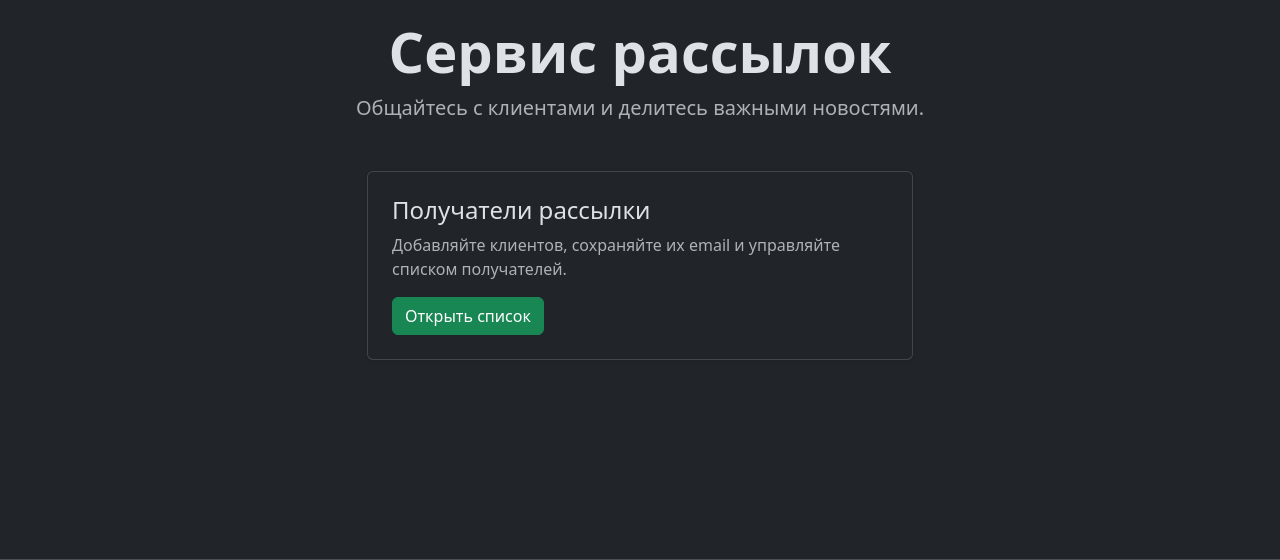
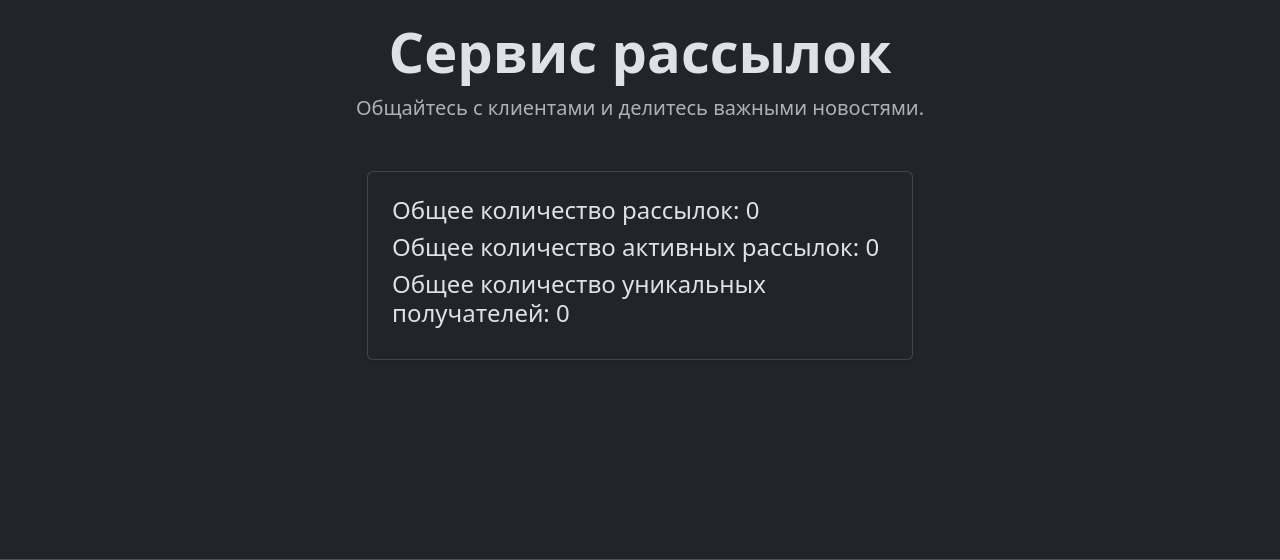
Before and after one commit to VTokyoGhoulV/DjangoCoursework, a Django app: page / in a window 1280 px wide. Shown: the part 147-707 px from the top of the page. Run offline with Django 5.2, Linux system fonts and the light colour scheme; data that the repository does not hold is empty.

Commit message:
feat: show mailing statistics on home page

```diff
--- a/config/templates/home.html
+++ b/config/templates/home.html
@@ -12,10 +12,9 @@
     <div class="col-md-8 col-lg-6">
         <div class="card shadow-sm">
             <div class="card-body p-4">
-                <h2 class="h4">Получатели рассылки</h2>
-                <p class="text-body-secondary">Добавляйте клиентов, сохраняйте их email и управляйте списком
-                    получателей.</p>
-                <a class="btn btn-success" href="{% url 'list_recipients' %}">Открыть список</a>
+                <p class="h4">Общее количество рассылок: {{ total_mailings }}</p>
+                <p class="h4">Общее количество активных рассылок: {{ active_mailers }}</p>
+                <p class="h4">Общее количество уникальных получателей: {{ total_recipients }}</p>
             </div>
         </div>
     </div>
--- a/config/views.py
+++ b/config/views.py
@@ -1,5 +1,22 @@
 from django.shortcuts import render
+from django.utils import timezone
+
+from mailer.models import Mailer, Recipient
 
 
 def home(request):
-    return render(request, 'home.html')
+    mailer_count = Mailer.objects.count()
+    recipient_count = Recipient.objects.count()
+    current_time = timezone.now()
+
+    active_mailers = 0
+    for mailer in Mailer.objects.filter(start_time__lte=current_time, end_time__gt=current_time):
+        mailer.update_status()
+        if mailer.status == "Запущена":
+            active_mailers += 1
+
+    return render(request, 'home.html', {
+        'total_mailings': mailer_count,
+        'total_recipients': recipient_count,
+        'active_mailers': active_mailers,
+    })
```
